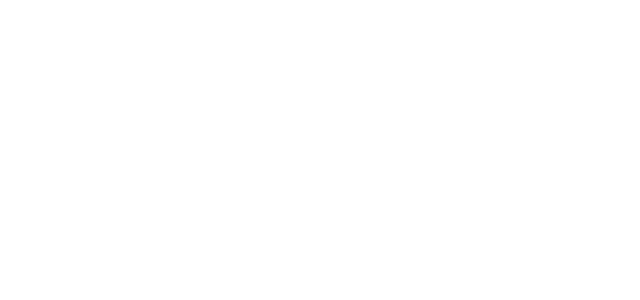
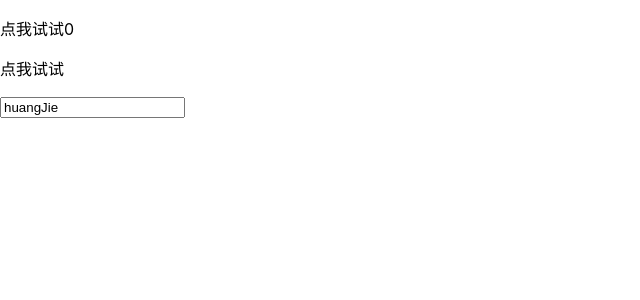
Before and after one commit to huangjie2016/reacts, a React (Create React App) app: page /#/hooksUseState in a window 1280 px wide. Shown: the top 300 px of the page, without its empty margins (0-640 px from the left). Built offline with nearby package versions, Linux system fonts and the light colour scheme.

Commit message:
'addHooks'

```diff
--- /dev/null
+++ b/src/hooks/inputValue.js
@@ -0,0 +1,13 @@
+import {useState, useCallback} from 'react';
+
+export default function useInputValue(initialValue){
+  const [value, setValue] = useState(initialValue);
+  const onChange = useCallback(function(event){
+    setValue(event.currentTarget.value)
+  }, []);
+
+  return {
+    value,
+    onChange
+  }
+}
--- /dev/null
+++ b/src/hooks/test1.js
@@ -0,0 +1,18 @@
+import React from 'react';
+
+export default class Test1 extends React.Component{
+  constructor(props){
+    super(props);
+    this.state = {
+      count: 0
+    }
+  }
+
+  render(){
+    return (
+      <div>
+        <p onClick={() => this.setState({count: this.state.count + 1})}>点我试试{this.state.count}</p>
+      </div>
+    )
+  }
+}
--- /dev/null
+++ b/src/hooks/useState.js
@@ -0,0 +1,17 @@
+import React, {useState} from 'react';
+import useInputValue from "./inputValue";
+
+export default function UseStateTest(){
+  const [count, setCount] = useState(0);
+  const [str, setStr] = useState('');
+
+  const name = useInputValue("huangJie");
+
+  return (
+    <div>
+      <p onClick={() => setCount(count + 1)}>点我试试{count}</p>
+      <p onClick={() => setStr(str + 1)}>点我试试{str}</p>
+      <input {...name} />
+    </div>
+  )
+}
--- a/src/route/index.js
+++ b/src/route/index.js
@@ -6,6 +6,8 @@ import OnePage from '../pages/OnePage';
 import TwoPage from '../pages/TwoPage';
 import This from '../pages/This';
 import Mount from '../pages/Mount';
+import HooksTest1 from '../hooks/test1';
+import HooksUseState from '../hooks/useState';
 
 const Routers = (
     <Switch>
@@ -14,6 +16,8 @@ const Routers = (
         <Route path="/twoPage/:id" component={TwoPage} />
         <Route path="/this" component={This} />
         <Route path="/mount"  component={Mount} />
+        <Route path="/hooksTest1" component={HooksTest1} />
+        <Route path="/hooksUseState" component={HooksUseState} />
     </Switch>
 );
 
```
Also changed, not shown: 1 other file (tests, documents, lock files or other folders).
